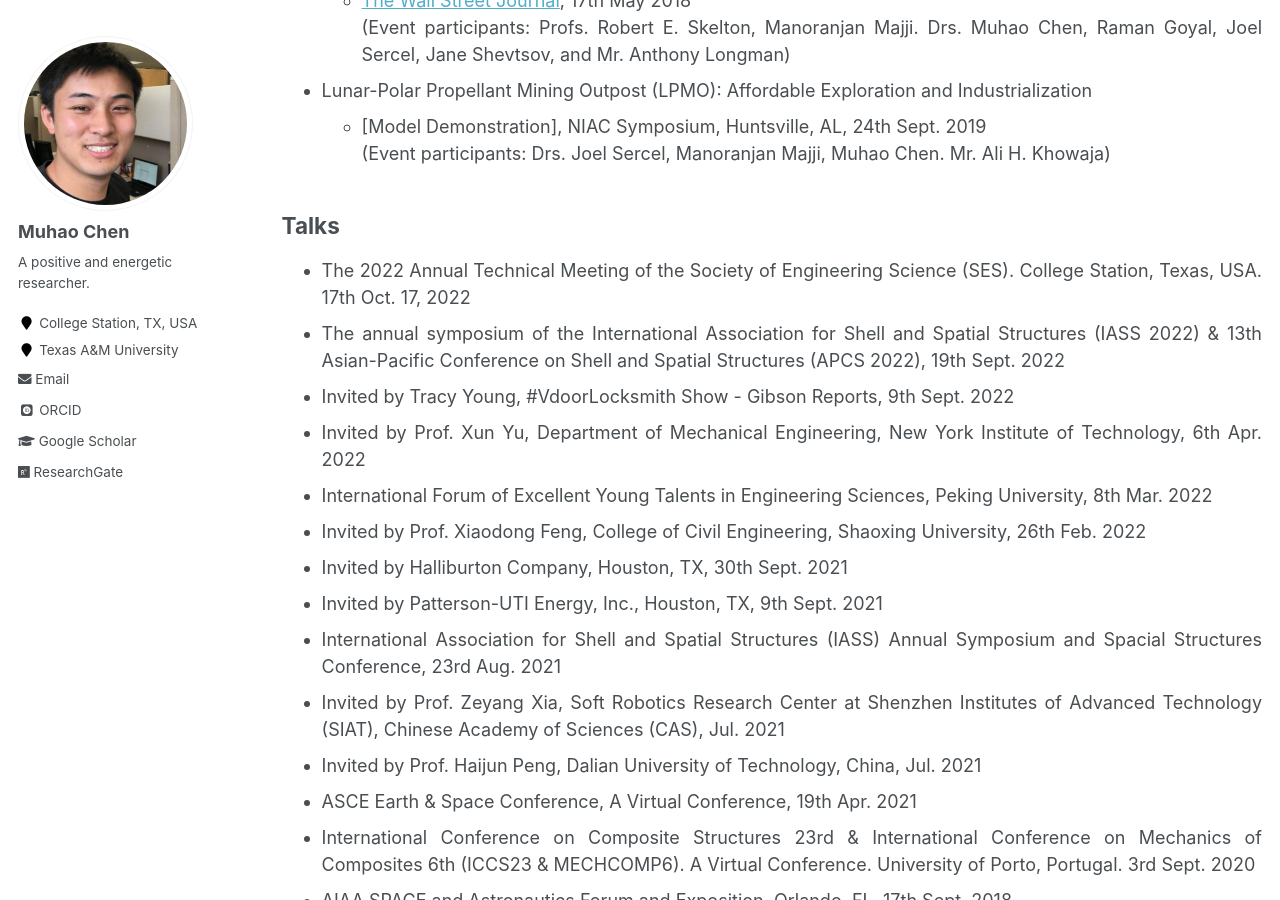
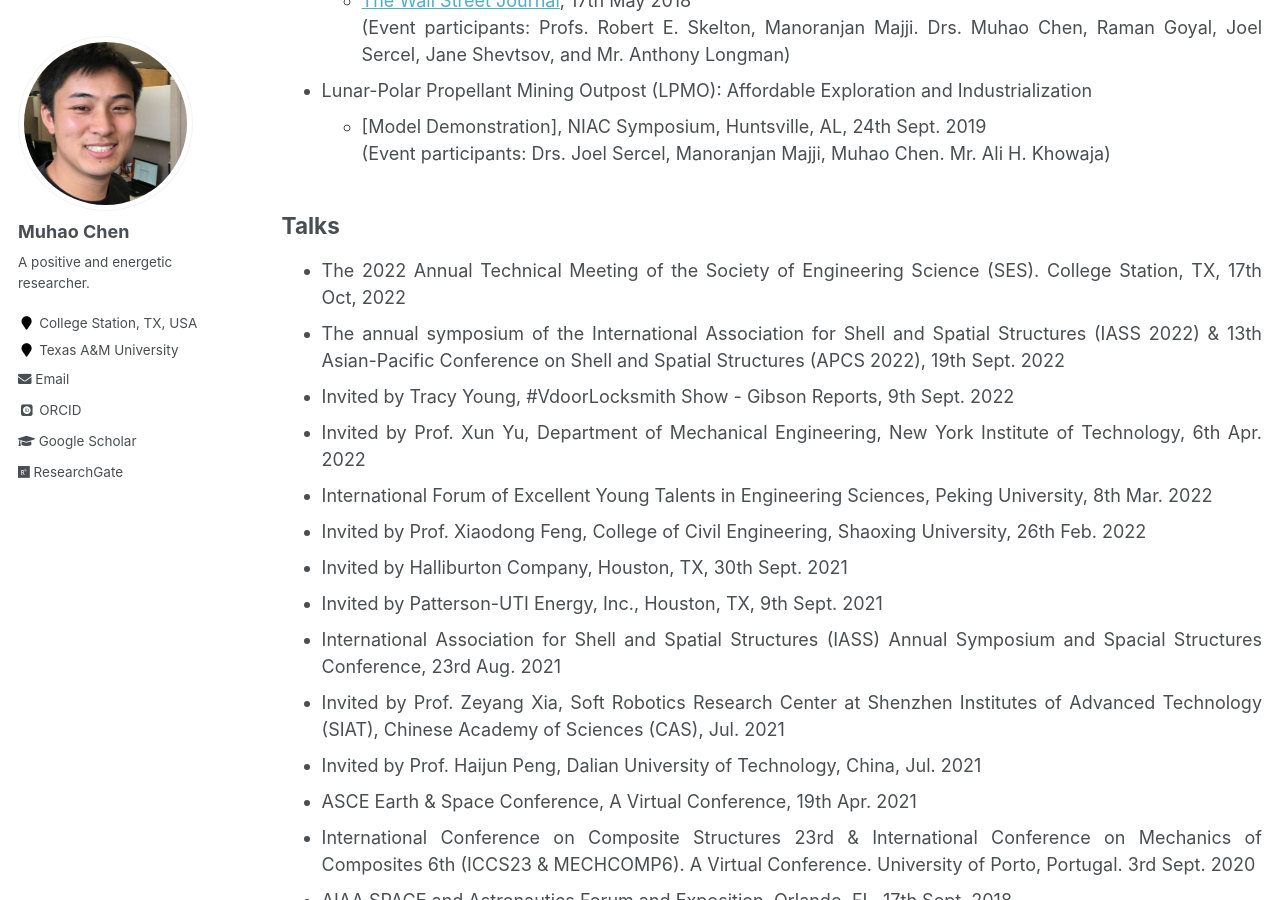
Before and after one commit to Muhao-Chen/muhao-chen.github.io, a Jekyll site: the page built from _pages/professional-activities.md, in a window 1280 px wide and 900 px high, scrolled down 573 px. Built offline with Jekyll 4.4.1, drawn with Linux system fonts in a browser that asks for light colours; some web fonts are replaced.

Commit message:
Update professional-activities.md

```diff
--- a/_pages/professional-activities.md
+++ b/_pages/professional-activities.md
@@ -34,7 +34,7 @@ toc_max_header: 1
  <!--(https://livestream.com/viewnow/niac2019/videos/196913328)-->
 
 ## Talks
-* The 2022 Annual Technical Meeting of the Society of Engineering Science (SES). College Station, Texas, USA. 17th Oct. 17, 2022
+* The 2022 Annual Technical Meeting of the Society of Engineering Science (SES). College Station, TX, 17th Oct, 2022
 * The annual symposium of the International Association for Shell and Spatial Structures (IASS 2022) & 13th Asian-Pacific Conference on Shell and Spatial Structures (APCS 2022), 19th Sept. 2022
 * Invited by Tracy Young, #VdoorLocksmith Show - Gibson Reports, 9th Sept. 2022
 * Invited by Prof. Xun Yu, Department of Mechanical Engineering, New York Institute of Technology, 6th Apr. 2022
```
